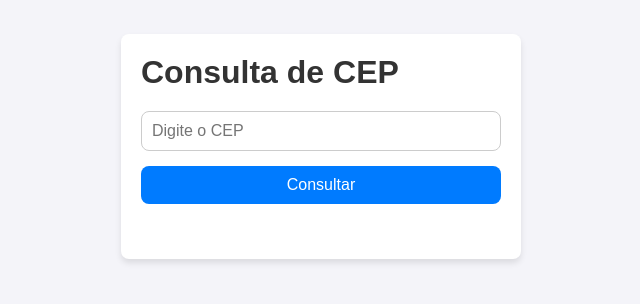
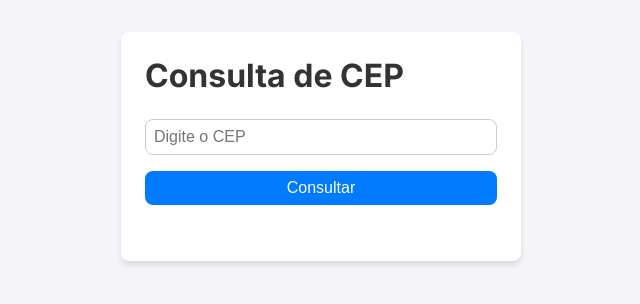
Before and after one commit to kauednar/consulta-api-cep, a plain HTML site: page index.html in a window 1280 px wide. Shown: the part 254-558 px from the top of the page, without its empty margins (319-959 px from the left). Drawn offline with Linux system fonts and the light colour scheme.

Commit message:
change font and update style.css

```diff
--- a/style.css
+++ b/style.css
@@ -1,3 +1,5 @@
+@import url('https://fonts.googleapis.com/css2?family=Inter:ital,opsz,wght@0,14..32,100..900;1,14..32,100..900&display=swap');
+
 * {
     margin: 0;
     padding: 0;
@@ -15,7 +17,7 @@
 }
 
 body {
-    font-family: Arial, sans-serif;
+    font-family: "Inter", serif;
     display: flex;
     justify-content: center;
     align-items: center;
@@ -27,25 +29,25 @@ body {
     background: #fff;
     box-shadow: var(--card-shadow);
     border-radius: var(--card-radius);
-    padding: 20px;
+    padding: 24px;
     width: 100%;
     max-width: 400px;
-    margin: 0 15px;
+    margin: 0 16px;
 }
 
 .card h1 {
     color: var(--text-color);
-    margin-bottom: 20px;
+    margin-bottom: 24px;
 }
 
 .card input, .card button {
     width: 100%;
-    padding: 10px;
+    padding: 8px;
     font-size: 16px;
     border-radius: var(--card-radius);
     border: 1px solid #ccc;
     transition: border-color var(--transition-speed), background-color var(--transition-speed), transform var(--transition-speed);
-    margin-bottom: 15px;
+    margin-bottom: 16px;
 }
 
 .card input:focus {
@@ -66,7 +68,7 @@ body {
 }
 
 #result {
-    margin-top: 20px;
+    margin-top: 16px;
     font-size: 16px;
     color: var(--text-color);
     text-align: left;
```
